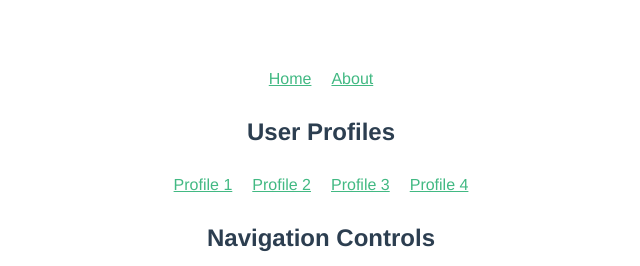
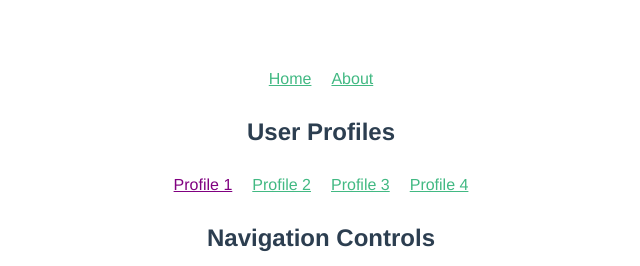
Before and after one commit to YoonjuSeo/vue-firebase, a Vue app in the folder routing/: page /profile/1 in a window 1280 px wide. Shown: the top 266 px of the page, without its empty margins (319-959 px from the left). Built offline with nearby package versions, Linux system fonts and the light colour scheme.

Commit message:
35 styling active links  190221

```diff
--- a/routing/src/components/Navbar.vue
+++ b/routing/src/components/Navbar.vue
@@ -55,4 +55,7 @@ export default {
         display: inline-block;
         margin: 10px;
     }
+    a.router-link-exact-active{
+        color: purple;
+    }
 </style>
```
